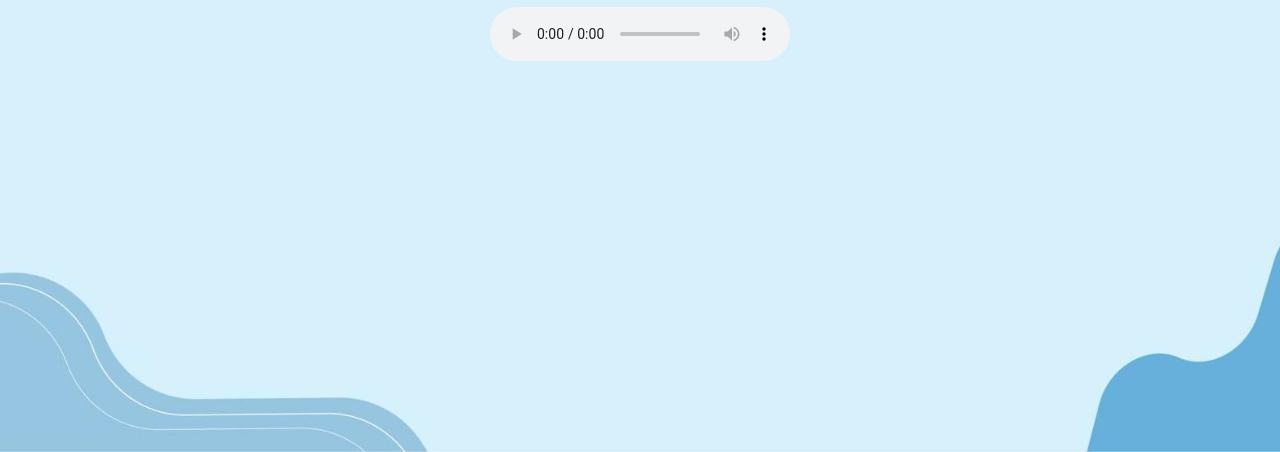
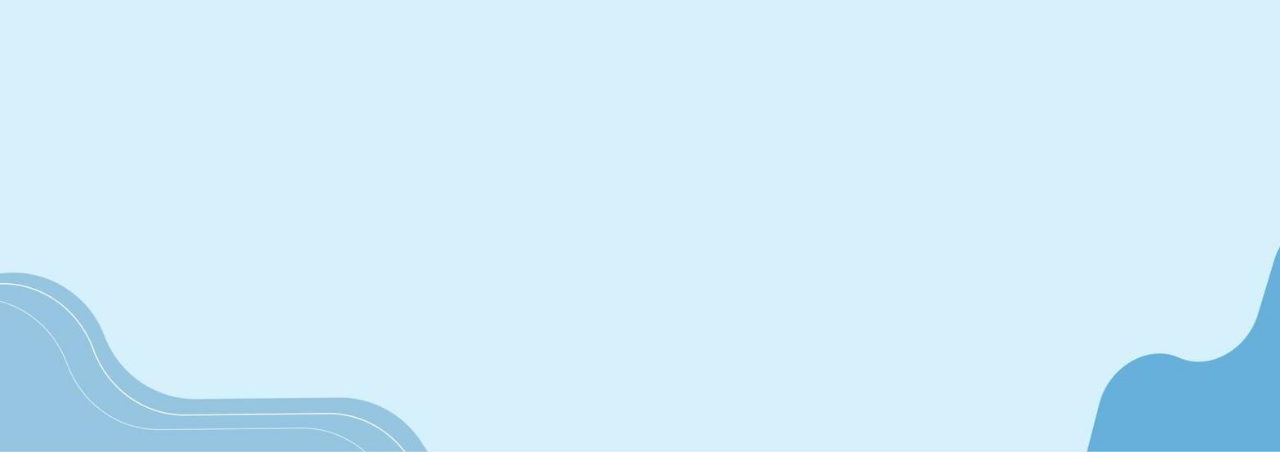
Before and after one commit to thaytrosocvang/cactinhyeu, a plain HTML site: page index.html in a window 1280 px wide. Shown: the part 348-800 px from the top of the page. Drawn offline with nearby package versions, Linux system fonts and the light colour scheme; a web font is replaced by a local one.

Commit message:
Update index.html

```diff
--- a/index.html
+++ b/index.html
@@ -14,13 +14,6 @@
         }
     </style>
 </head>
-
-
-
-
-
-
-
 <body>
     <div class="container">
         <h1>Chúng mình để lại tuổi thanh xuân ở nơi này!!💕💕</h1>
@@ -49,8 +42,5 @@
         </div>
     </div>
     <script src="script.js"></script>
-
-<audio controls autoplay src="lo.mp3"></audio>
-
 </body>
 </html>
```
